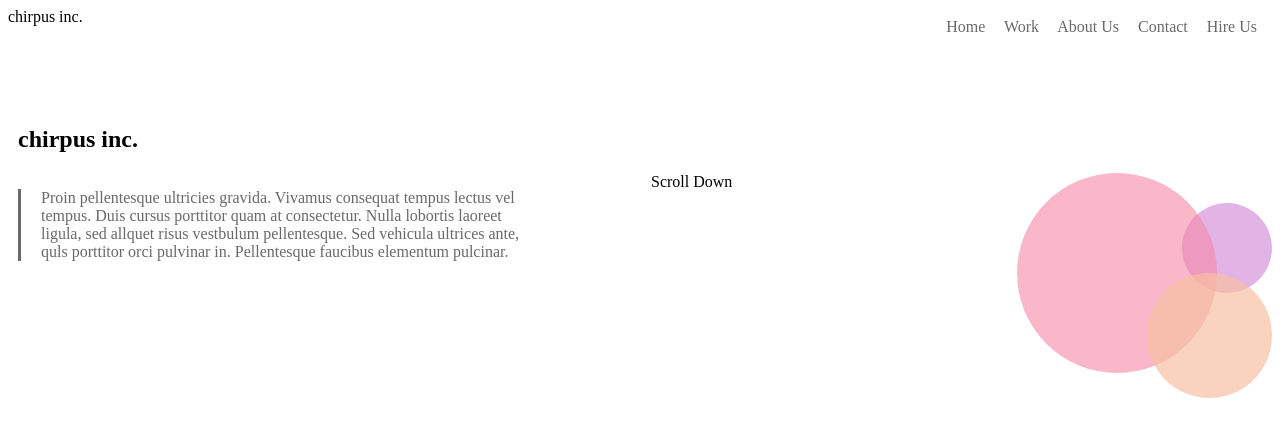
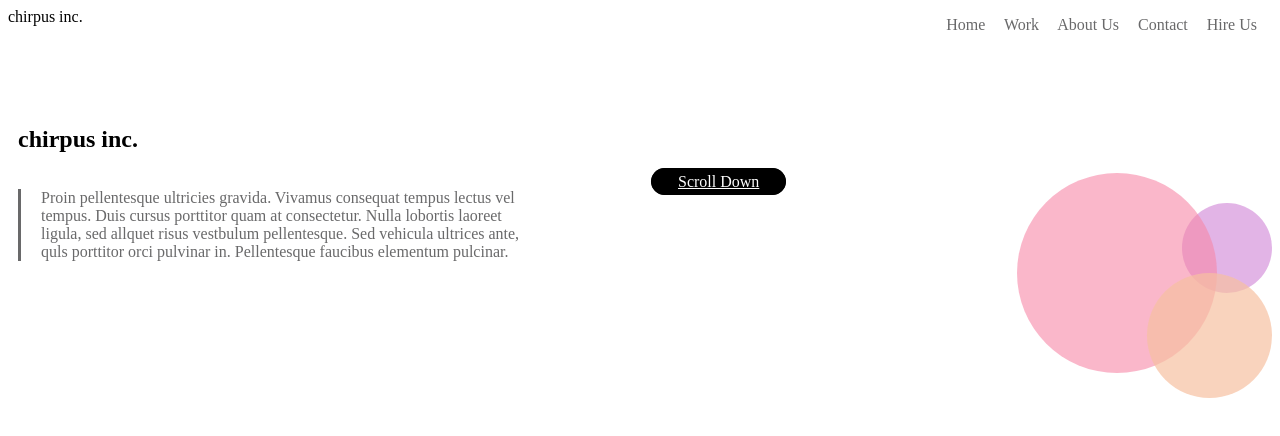
Before and after one commit to tltrotte/BootcampLabs, a plain HTML site: page Html Lab 1/index.html in a window 1280 px wide. Drawn offline with Linux system fonts and the light colour scheme.

Commit message:
add scroll button

```diff
--- a/Html Lab 1/index.html
+++ b/Html Lab 1/index.html
@@ -25,6 +25,8 @@
   <div class="circle3"></div>
   <div>
  </div>
-  <footer class = "scroll"> Scroll Down </footer>
+  <div id="Scroll">
+ 			<a href="#" class="Scrollbtn">Scroll Down</a>
+  </div>
 </body>
 </html>
--- a/Html Lab 1/styles.css
+++ b/Html Lab 1/styles.css
@@ -1,7 +1,7 @@
 
 .tops {
 	float: right;
-	margin-top: 10px;
+	margin-top: 8px;
 }
 
 .tops a {
@@ -70,12 +70,10 @@ p {
             	padding-left: 20px;
             	color: #69696a;
 }
-.tops {
-	float: right;
-	margin-top: 10px;
-}
-
-.tops a {
-	text-decoration: none;
-	color: #69696a;
-	margin-right: 15px;
+.Scrollbtn {
+	background-color: #000;
+	padding: 4px 26px;
+	color: white;
+	border: 1px solid black;
+	border-radius: 71px;
+clear: both;}
```
